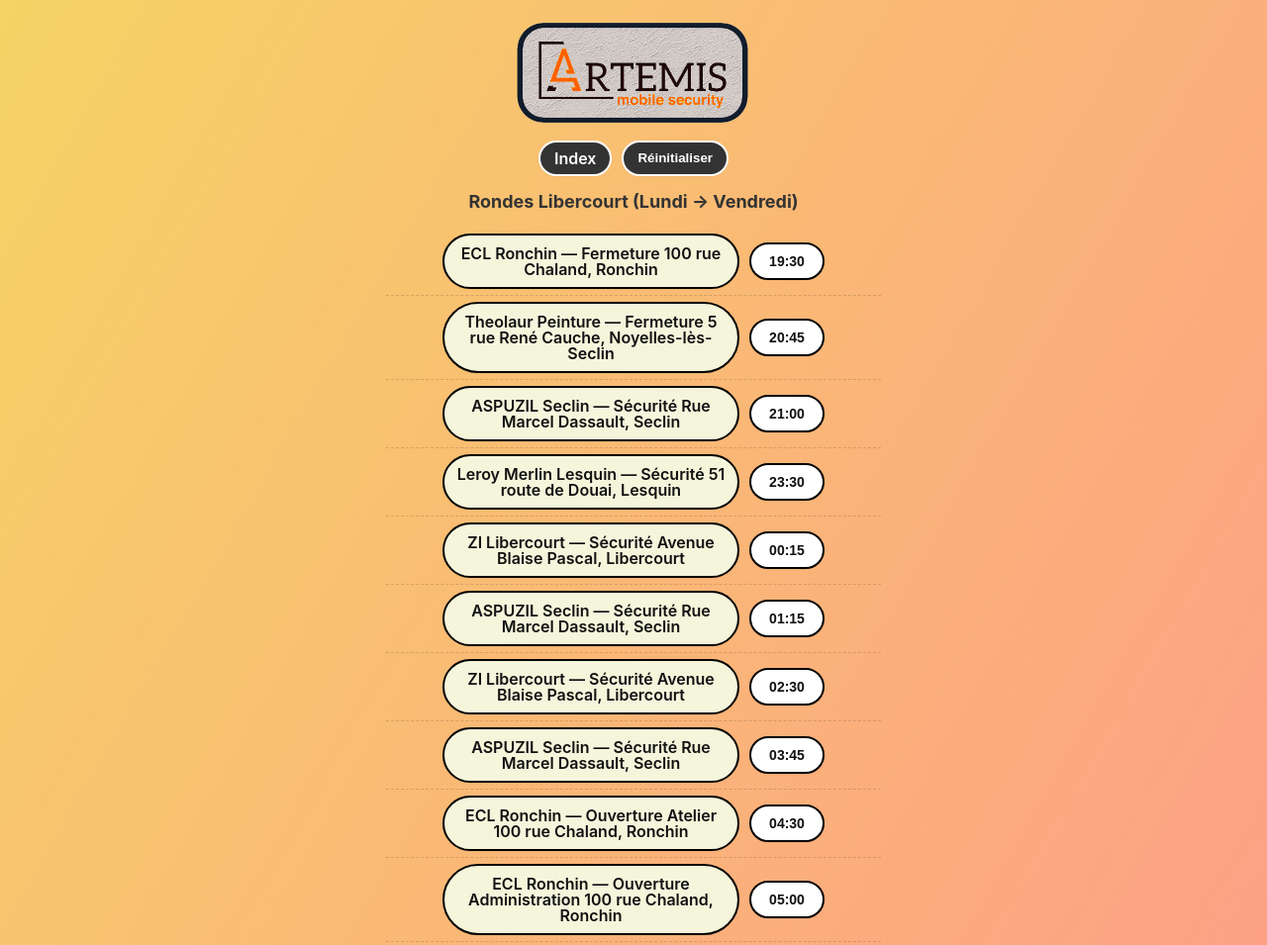
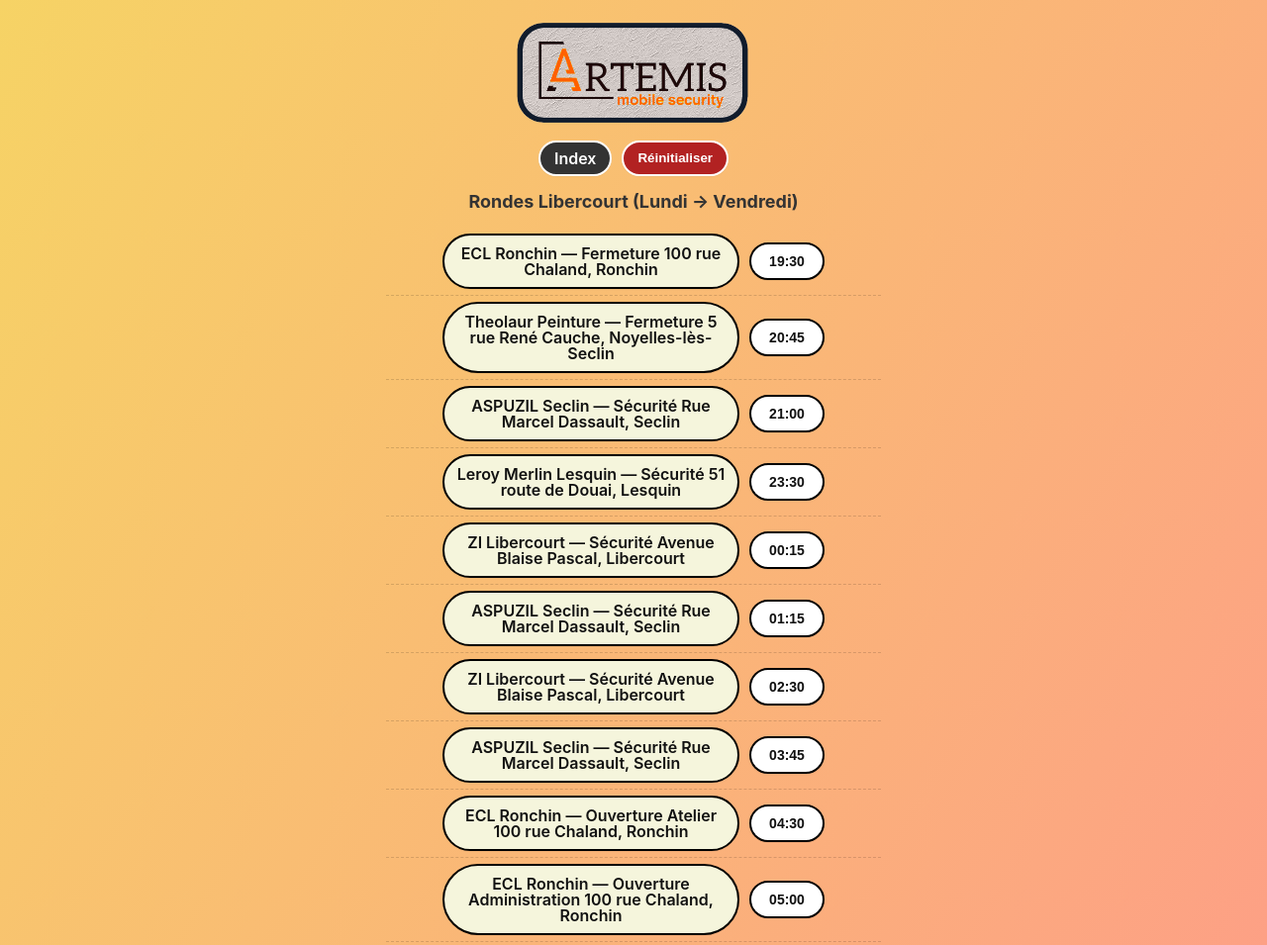
Before and after one commit to Remi-Mason/Rondes, a plain HTML site: page index.html in a window 1280 px wide. Shown: the top 955 px of the page at 99% size. Drawn offline with Linux system fonts and the light colour scheme; no server answers.

Commit message:
Update index.html

```diff
--- a/index.html
+++ b/index.html
@@ -79,7 +79,11 @@ background: linear-gradient(120deg, #f6d365, #fda085);
   text-decoration: none;
   cursor: pointer;
 }
-
+.reset-btn {
+  background: #b22222;   /* rouge foncé */
+  border: 2px solid #fff;
+  color: #fff;
+}
   </style>
 </head>
 <body>
@@ -87,7 +91,7 @@ background: linear-gradient(120deg, #f6d365, #fda085);
     <header><img src="images/logo artemis.png" alt="Logo"></header>
 <div class="nav-links">
   <a class="btn nav-btn" href="https://remi-mason.github.io/Rondes-Index/" target="_blank" rel="noopener">Index</a>
-  <button id="reset-btn" class="btn nav-btn">Réinitialiser</button>
+  <button id="reset-btn" class="btn nav-btn reset-btn">Réinitialiser</button>
 </div>
     <h1>Rondes Libercourt
 (Lundi → Vendredi)</h1>
```
